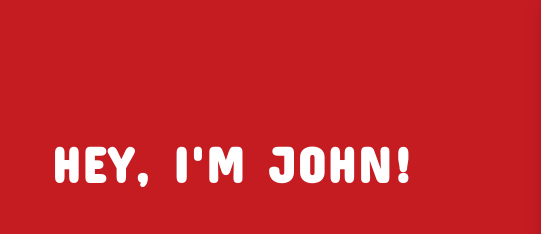
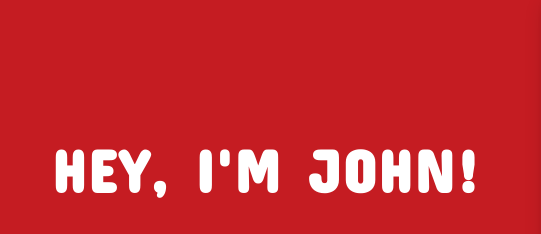
Before and after one commit to johnpriceisright/johnpriceisright.github.io, a plain HTML site: page index.html in a window 1280 px wide. Shown: the top 234 px of the page, 0-541 px from the left. Drawn offline with nearby package versions, Linux system fonts and the light colour scheme.

Commit message:
changes hero font size

```diff
--- a/css/styles.css
+++ b/css/styles.css
@@ -76,7 +76,7 @@
 }
 
 .name {
-  font-size: 50px;
+  font-size: 60px;
   line-height: 1.2;
   text-transform: uppercase;
   letter-spacing: 2px;
```
